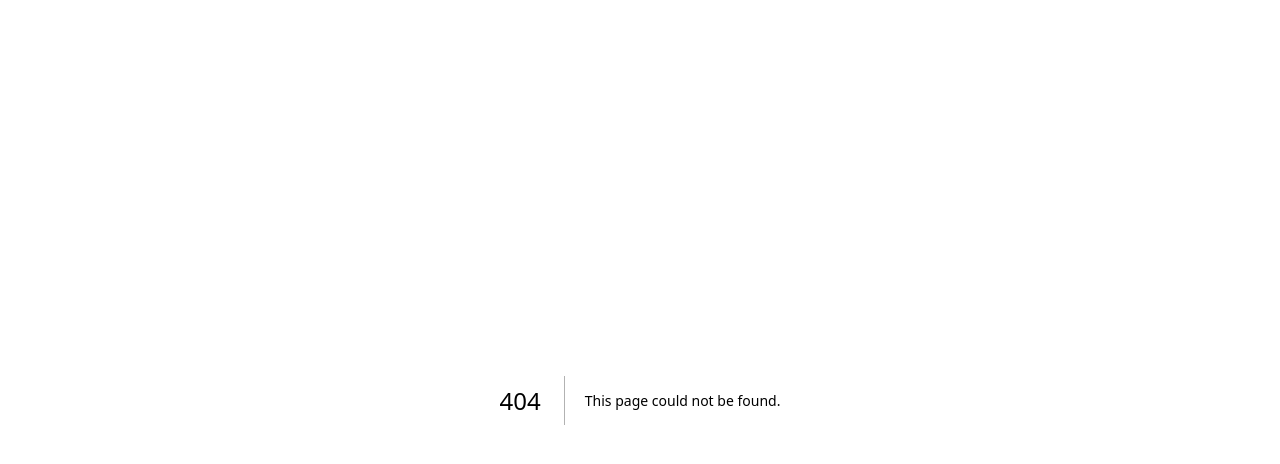
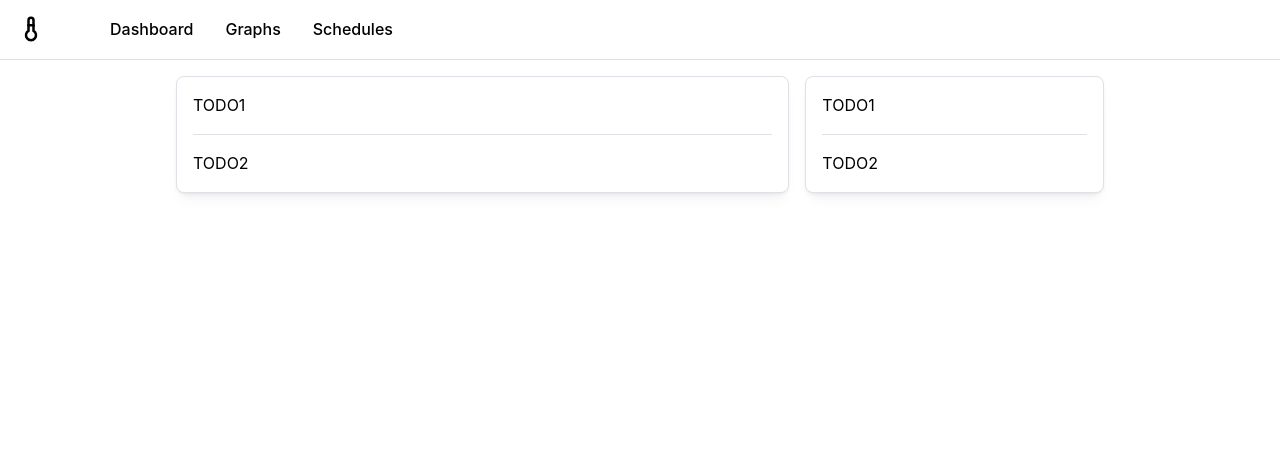
Before and after one commit to aleksi-kangas/terrace-heating-v2, a Next.js app in the folder ui/: page /dashboard in a window 1280 px wide. Before the commit this address had no page. Shown: the top 464 px of the page. Built offline with nearby package versions, Linux system fonts and the light colour scheme.

Commit message:
Root layout & Dashboard structure

```diff
--- /dev/null
+++ b/ui/app/dashboard/@control/page.tsx
@@ -0,0 +1,14 @@
+import {Suspense} from "react";
+import {Divider, Text} from "@mantine/core";
+
+const ControlPage = async () => {
+  return (
+      <Suspense>
+        <Text>TODO1</Text>
+        <Divider my="md"/>
+        <Text>TODO2</Text>
+      </Suspense>
+  )
+}
+
+export default ControlPage;
--- /dev/null
+++ b/ui/app/dashboard/@graphs/page.tsx
@@ -0,0 +1,14 @@
+import {Suspense} from "react";
+import {Divider, Text} from '@mantine/core'
+
+const GraphsPage = async () => {
+  return (
+      <Suspense>
+        <Text>TODO1</Text>
+        <Divider my="md"/>
+        <Text>TODO2</Text>
+      </Suspense>
+  )
+}
+
+export default GraphsPage;
--- /dev/null
+++ b/ui/app/dashboard/layout.tsx
@@ -0,0 +1,32 @@
+import React from "react";
+import {Card, Grid, GridCol} from "@mantine/core";
+
+const DashboardLayout = ({
+                           children,
+                           graphs,
+                           control
+                         }: {
+  children: React.ReactNode
+  graphs: React.ReactNode,
+  control: React.ReactNode
+}) => {
+  return (
+      <>
+        {children}
+        <Grid>
+          <GridCol span={{base: 12, lg: 8}}>
+            <Card h="100%" radius="md" shadow="sm" withBorder>
+              {graphs}
+            </Card>
+          </GridCol>
+          <GridCol span={{base: 12, lg: 4}}>
+            <Card h="100%" radius="md" shadow="sm" withBorder>
+              {control}
+            </Card>
+          </GridCol>
+        </Grid>
+      </>
+  )
+}
+
+export default DashboardLayout;
--- /dev/null
+++ b/ui/app/layout.module.css
@@ -0,0 +1,6 @@
+.control {
+  display: block;
+  padding: var(--mantine-spacing-xs) var(--mantine-spacing-md);
+  border-radius: var(--mantine-radius-md);
+  font-weight: 500;
+}
--- a/ui/app/layout.tsx
+++ b/ui/app/layout.tsx
@@ -1,34 +1,64 @@
-import type {Metadata} from "next";
-import {Geist, Geist_Mono} from "next/font/google";
-import "./globals.css";
+'use client';
+import '@mantine/core/styles.css';
+import {
+  AppShell,
+  Burger,
+  ColorSchemeScript,
+  Container,
+  Group,
+  mantineHtmlProps,
+  MantineProvider,
+  UnstyledButton
+} from '@mantine/core';
+import {useDisclosure} from '@mantine/hooks';
+import React from "react";
+import classes from "./layout.module.css"
+import {IconTemperature} from "@tabler/icons-react";
 
-const geistSans = Geist({
-  variable: "--font-geist-sans",
-  subsets: ["latin"],
-});
+const RootLayout = ({children}: Readonly<{ children: React.ReactNode }>) => {
+  const [opened, {toggle}] = useDisclosure();
 
-const geistMono = Geist_Mono({
-  variable: "--font-geist-mono",
-  subsets: ["latin"],
-});
-
-export const metadata: Metadata = {
-  title: "Create Next App",
-  description: "Generated by create next app",
-};
-
-export default function RootLayout({
-                                     children,
-                                   }: Readonly<{
-  children: React.ReactNode;
-}>) {
   return (
-      <html lang="en">
-      <body
-          className={`${geistSans.variable} ${geistMono.variable} antialiased`}
-      >
-      {children}
+      <html lang="en" {...mantineHtmlProps}>
+      <head>
+        <title>Terrace Heating</title>
+        <ColorSchemeScript/>
+      </head>
+      <body>
+      <MantineProvider>
+        <AppShell
+            header={{height: 60}}
+            navbar={{width: 300, breakpoint: 'sm', collapsed: {desktop: true, mobile: !opened}}}
+            padding="md"
+        >
+          <AppShell.Header>
+            <Group h="100%" px="md">
+              <Burger opened={opened} onClick={toggle} hiddenFrom="sm" size="sm"/>
+              <Group style={{flex: 1}}>
+                <IconTemperature size={30}/>
+                <Group ml="xl" gap={0} visibleFrom="sm">
+                  <UnstyledButton className={classes.control}>Dashboard</UnstyledButton>
+                  <UnstyledButton className={classes.control}>Graphs</UnstyledButton>
+                  <UnstyledButton className={classes.control}>Schedules</UnstyledButton>
+                </Group>
+              </Group>
+            </Group>
+          </AppShell.Header>
+          <AppShell.Navbar py="md" px={4}>
+            <UnstyledButton className={classes.control}>Dashboard</UnstyledButton>
+            <UnstyledButton className={classes.control}>Graphs</UnstyledButton>
+            <UnstyledButton className={classes.control}>Schedules</UnstyledButton>
+          </AppShell.Navbar>
+          <AppShell.Main>
+            <Container>
+              {children}
+            </Container>
+          </AppShell.Main>
+        </AppShell>
+      </MantineProvider>
       </body>
       </html>
-  );
+  )
 }
+
+export default RootLayout;
--- a/ui/app/page.tsx
+++ /dev/null
@@ -1,102 +0,0 @@
-import Image from "next/image";
-
-export default function Home() {
-  return (
-      <div
-          className="grid grid-rows-[20px_1fr_20px] items-center justify-items-center min-h-screen p-8 pb-20 gap-16 sm:p-20 font-[family-name:var(--font-geist-sans)]">
-        <main className="flex flex-col gap-8 row-start-2 items-center sm:items-start">
-          <Image
-              className="dark:invert"
-              src="/next.svg"
-              alt="Next.js logo"
-              width={180}
-              height={38}
-              priority
-          />
-          <ol className="list-inside list-decimal text-sm text-center sm:text-left font-[family-name:var(--font-geist-mono)]">
-            <li className="mb-2">
-              Get started by editing{" "}
-              <code className="bg-black/[.05] dark:bg-white/[.06] px-1 py-0.5 rounded font-semibold">
-                app/page.tsx
-              </code>
-              .
-            </li>
-            <li>Save and see your changes instantly.</li>
-          </ol>
-
-          <div className="flex gap-4 items-center flex-col sm:flex-row">
-            <a
-                className="rounded-full border border-solid border-transparent transition-colors flex items-center justify-center bg-foreground text-background gap-2 hover:bg-[#383838] dark:hover:bg-[#ccc] text-sm sm:text-base h-10 sm:h-12 px-4 sm:px-5"
-                href="https://vercel.com/new?utm_source=create-next-app&utm_medium=appdir-template-tw&utm_campaign=create-next-app"
-                target="_blank"
-                rel="noopener noreferrer"
-            >
-              <Image
-                  className="dark:invert"
-                  src="/vercel.svg"
-                  alt="Vercel logomark"
-                  width={20}
-                  height={20}
-              />
-              Deploy now
-            </a>
-            <a
-                className="rounded-full border border-solid border-black/[.08] dark:border-white/[.145] transition-colors flex items-center justify-center hover:bg-[#f2f2f2] dark:hover:bg-[#1a1a1a] hover:border-transparent text-sm sm:text-base h-10 sm:h-12 px-4 sm:px-5 sm:min-w-44"
-                href="https://nextjs.org/docs?utm_source=create-next-app&utm_medium=appdir-template-tw&utm_campaign=create-next-app"
-                target="_blank"
-                rel="noopener noreferrer"
-            >
-              Read our docs
-            </a>
-          </div>
-        </main>
-        <footer className="row-start-3 flex gap-6 flex-wrap items-center justify-center">
-          <a
-              className="flex items-center gap-2 hover:underline hover:underline-offset-4"
-              href="https://nextjs.org/learn?utm_source=create-next-app&utm_medium=appdir-template-tw&utm_campaign=create-next-app"
-              target="_blank"
-              rel="noopener noreferrer"
-          >
-            <Image
-                aria-hidden
-                src="/file.svg"
-                alt="File icon"
-                width={16}
-                height={16}
-            />
-            Learn
-          </a>
-          <a
-              className="flex items-center gap-2 hover:underline hover:underline-offset-4"
-              href="https://vercel.com/templates?framework=next.js&utm_source=create-next-app&utm_medium=appdir-template-tw&utm_campaign=create-next-app"
-              target="_blank"
-              rel="noopener noreferrer"
-          >
-            <Image
-                aria-hidden
-                src="/window.svg"
-                alt="Window icon"
-                width={16}
-                height={16}
-            />
-            Examples
-          </a>
-          <a
-              className="flex items-center gap-2 hover:underline hover:underline-offset-4"
-              href="https://nextjs.org?utm_source=create-next-app&utm_medium=appdir-template-tw&utm_campaign=create-next-app"
-              target="_blank"
-              rel="noopener noreferrer"
-          >
-            <Image
-                aria-hidden
-                src="/globe.svg"
-                alt="Globe icon"
-                width={16}
-                height={16}
-            />
-            Go to nextjs.org →
-          </a>
-        </footer>
-      </div>
-  );
-}
```
Also changed, not shown: ui/app/dashboard/error.tsx (added, +19 -0 lines), ui/app/dashboard/page.tsx (added, +7 -0 lines).
